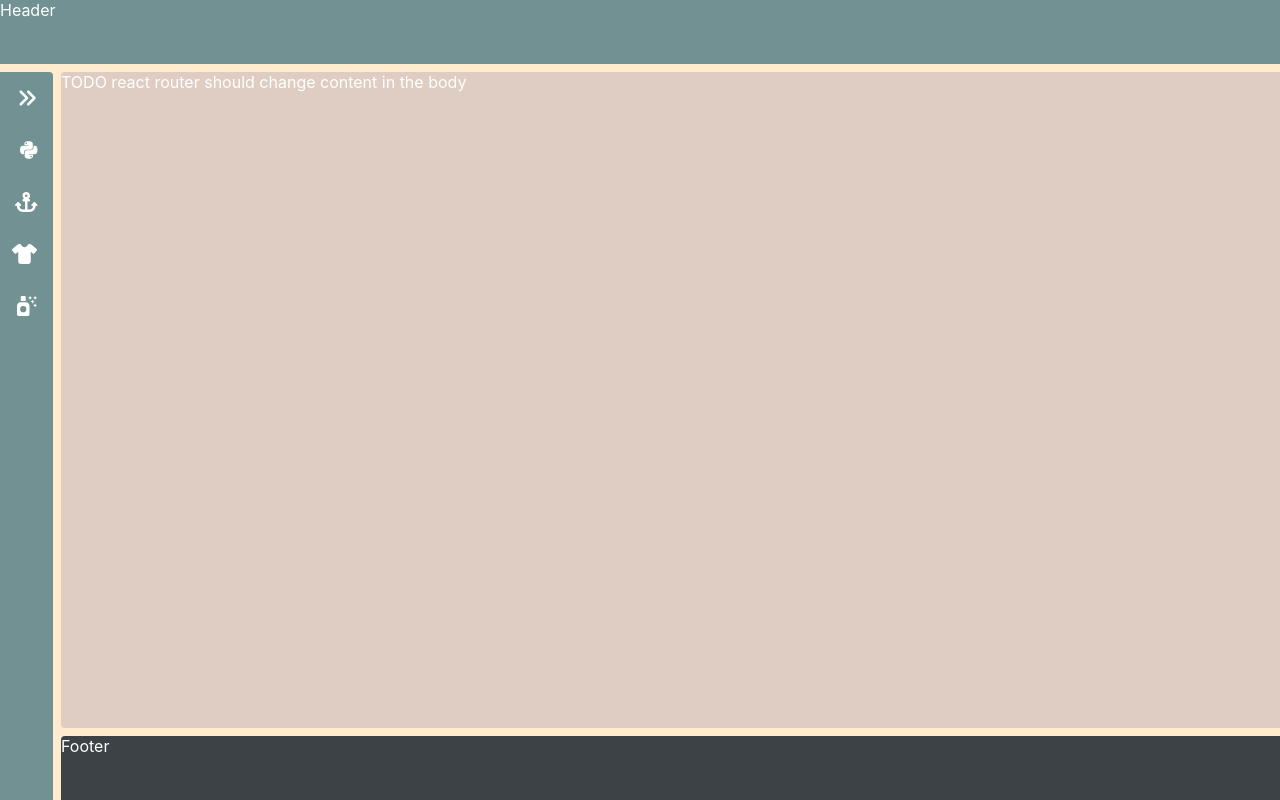
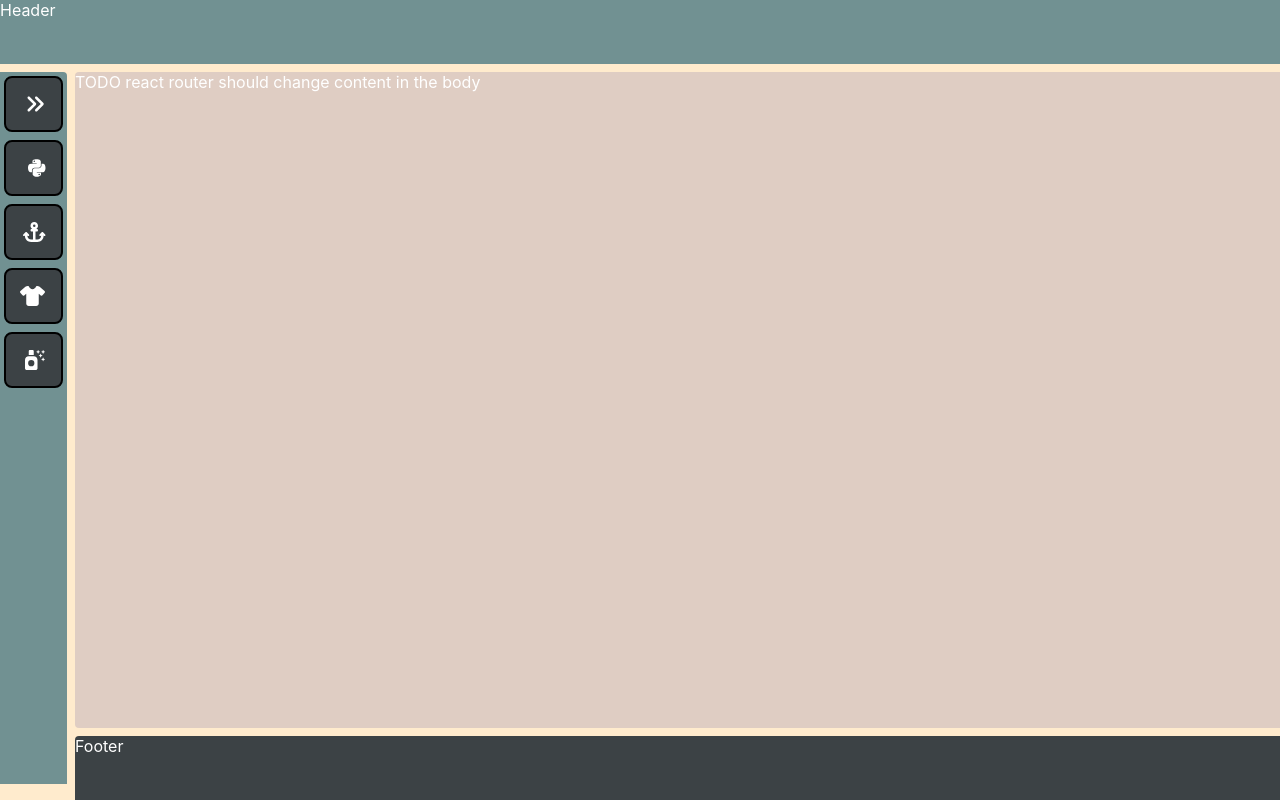
Before and after one commit to mit-c/tutorial-website, a React (Create React App) app: page / in a window 1280 px wide. Built offline with nearby package versions, Linux system fonts and the light colour scheme.

Commit message:
final sidebar tinkering

```diff
--- a/src/App.tsx
+++ b/src/App.tsx
@@ -17,9 +17,9 @@ const WebsiteContainer = styled.div<WebsiteContainerProps>`
   "${sidebarGridName} ${bodyGridName} ${bodyGridName}"
   "${sidebarGridName} ${footerGridName} ${footerGridName}";
   grid-gap: 8px;
-  grid-template-columns: ${({isSideBarOpen}) => isSideBarOpen ? '15rem auto;' : '53px auto'};
+  grid-template-columns: ${({isSideBarOpen}) => isSideBarOpen ? '15rem auto;' : '67px auto'};
   grid-template-rows: 4rem 1fr 4rem;
-  transition: 2s;
+  transition: 300ms;
   @supports (height: 100dvh) {
     height: 100dvh;
   }
--- a/src/structure/sidebar.tsx
+++ b/src/structure/sidebar.tsx
@@ -14,7 +14,14 @@ interface SidebarProps {
   setIsOpen: React.Dispatch<React.SetStateAction<boolean>>;
 }
 
-const FlexColumn = styled.div`
+const Ul = styled.div`
+  margin-block-start: 0;
+  padding-inline-start: 0;
+`
+
+const FlexColumn = styled.ul`
+    margin-block-start: 0;
+    padding-inline-start: 0;
     display: flex;
     flex-direction: column;
 `;
@@ -23,11 +30,21 @@ const FlexRow = styled.div`
     display: flex;
     justify-content: flex-end;
     align-items: center;
+    border: 2px solid black;
+    border-radius: 8px;
+    background-color: ${colours.black};
+    margin: 4px;
 `;
 
 const MarginContainer = styled.div`
-    margin: 8px 8px 8px 8px;
+    margin: 8px;
 `;
+
+const IconContainer = styled.div`
+  display: flex;
+  justify-content: center;
+  margin: 8px;
+`
 const fadeIn = keyframes`
   from {
     opacity: 0;
@@ -49,9 +66,8 @@ const rotateAnimation = (isOpen: boolean) => keyframes`
 `;
 
 const shakeAnimation = (isOpen: boolean) => keyframes`
-  0% { transform: transform: ${isOpen ? 'rotate(180deg)' : 'rotate(0)'}
-   translateY(20%);}
-  50% { transform: ${isOpen ? 'rotate(180deg)' : 'rotate(0)'} translateY(20%);}
+  0% { transform: ${isOpen ? 'rotate(180deg) translateY(-20%)' : 'rotate(0) translateY(20%)'};}
+  50% { transform: ${isOpen ? 'rotate(180deg) translateY(20%);' : 'rotate(0) translateY(-20%)'}}
   100% { transform: translateY(0) ${isOpen ? 'rotate(180deg);' : 'rotate(0);' }
 `;
 
@@ -71,15 +87,15 @@ interface FontAwesomeIconWithAnimationAndPaddingProps extends FontAwesomeIconPro
 }
 
 const FontAwesomeIconWithPadding = (props: FontAwesomeIconWithAnimationAndPaddingProps) => {
-    return <MarginContainer>
+    return <IconContainer>
         <FontAwesomeIcon {...props}/>
-    </MarginContainer>
+    </IconContainer>
 }
 
 const FontAwesomeIconWithPaddingAndTransition = (props: FontAwesomeIconWithAnimationAndPaddingProps) => {
-    return <MarginContainer>
+    return <IconContainer>
         <FontAwesomeSingleIterationIcon {...props}/>
-    </MarginContainer>
+    </IconContainer>
 }
 
 const Sidebar = ({ className, isOpen, setIsOpen }: SidebarProps) => {
@@ -87,7 +103,12 @@ const Sidebar = ({ className, isOpen, setIsOpen }: SidebarProps) => {
     <FlexRow>
             {isOpen && <MarginContainer><FadeInText>Tutorials</FadeInText></MarginContainer>}
                     <MarginContainer>
-                    <FontAwesomeIconWithPaddingAndTransition isOpen={isOpen} icon={faAnglesRight} onClick={() => setIsOpen((prev) => !prev)} size='lg'/>
+                    <FontAwesomeIconWithPaddingAndTransition
+                      isOpen={isOpen}
+                      icon={faAnglesRight}
+                      onClick={() => setIsOpen((prev) => !prev)}
+                      size='lg'
+                    />
                     </MarginContainer>
     </FlexRow>
     {renderSidebarItems(isOpen)}
@@ -96,19 +117,20 @@ const Sidebar = ({ className, isOpen, setIsOpen }: SidebarProps) => {
 
 const renderSidebarItems = (isOpen: boolean) => {
     const iconByDescription: Record<string, any> = {
-        'I am a ambulance': faPython,
+        'Python': faPython,
         'Anchor':faAnchor,
         'T-shirt':faTShirt,
-        'I want to have nicer smelling air, this is long text':faAirFreshener,
+        'long text 123':faAirFreshener,
     };
 
     return Object.keys(iconByDescription).map((description) => (
-            <FlexRow>
+            <FlexRow as='li'>
                     {isOpen && <MarginContainer><FadeInText>{description}</FadeInText></MarginContainer>}
                     <MarginContainer>
-                    <FontAwesomeIconWithPadding isOpen={isOpen} icon={iconByDescription[description]} size='lg'/>
+                      <FontAwesomeIconWithPadding isOpen={isOpen} icon={iconByDescription[description]} size='lg'/>
                     </MarginContainer>
             </FlexRow>
+
         ));
 }
 
```
